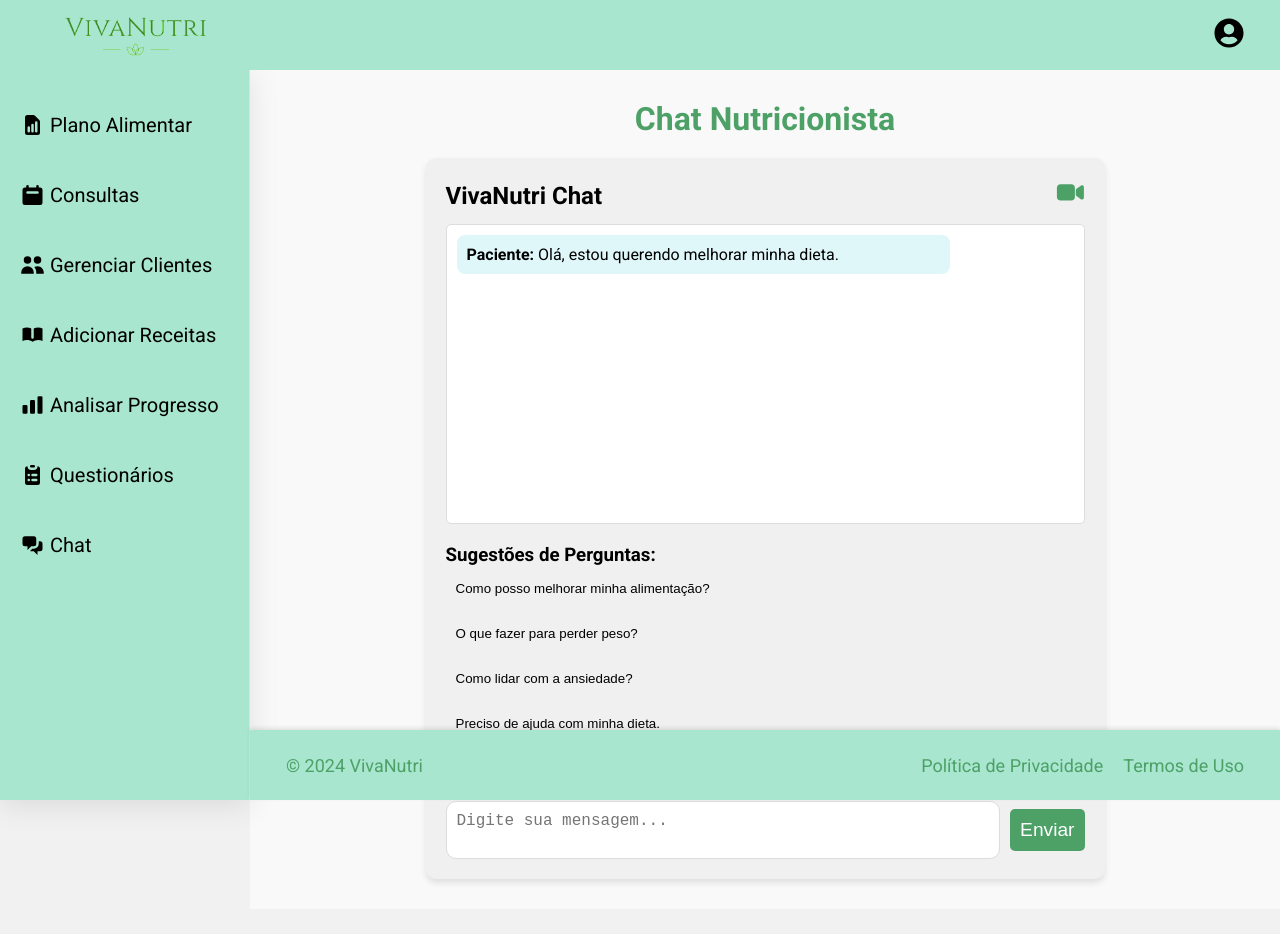
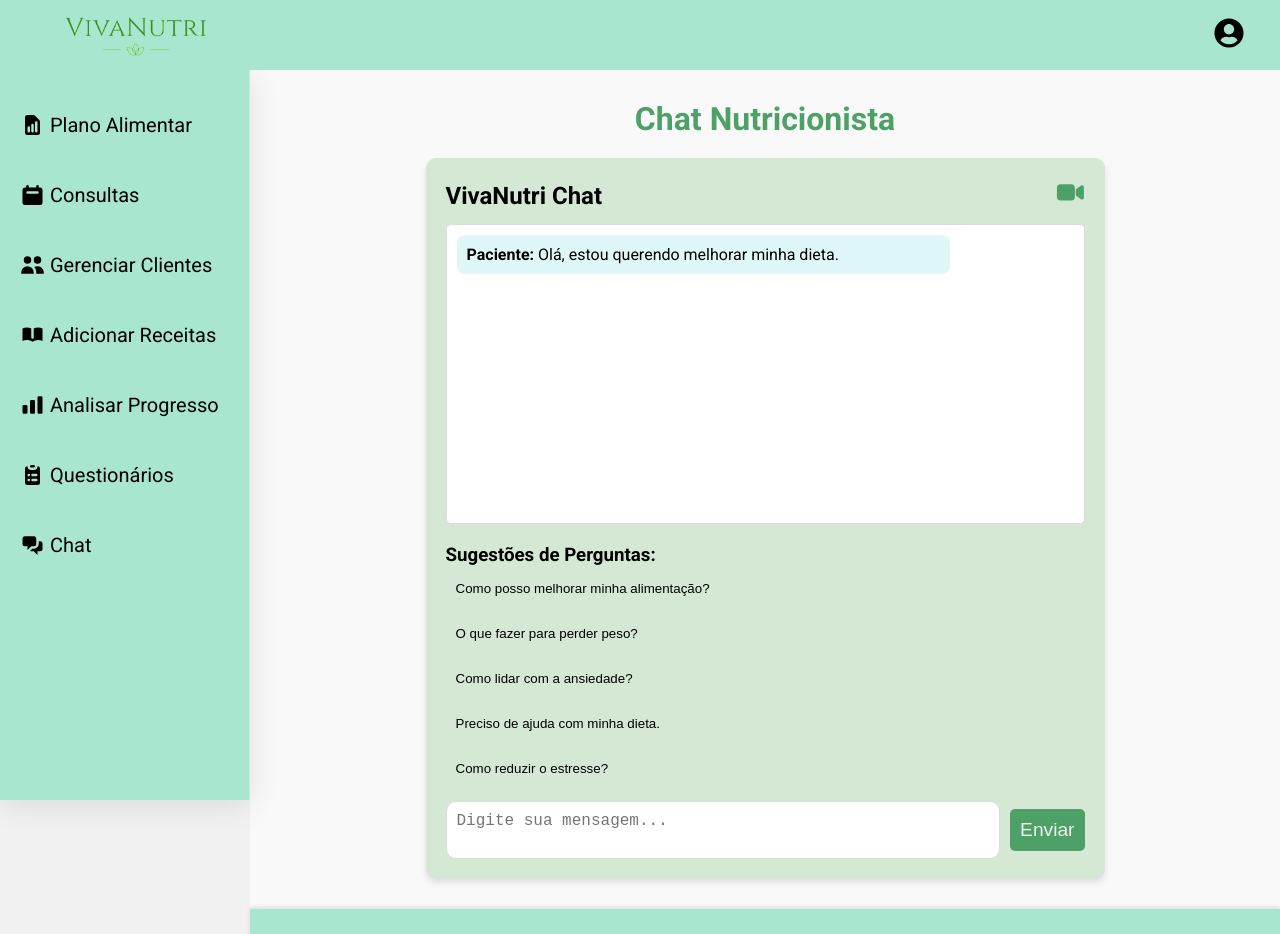
Before and after one commit to Raquel212/VivaNutri, a React (Vite) app: page /chatNutri in a window 1280 px wide. Shown: the top 934 px of the page. Before the commit the page ends 909 px from the top, so only its background shows below. Built offline with nearby package versions, Linux system fonts and the light colour scheme.

Commit message:
Alteração da Paleta de Cores

```diff
--- a/src/pages/ChatNutri/ChatNutri.module.css
+++ b/src/pages/ChatNutri/ChatNutri.module.css
@@ -86,7 +86,7 @@
   position: absolute;
   right: 0;
   top: 50px;
-  background-color: var(--soft-white);
+  background-color: var(--green);
   border: 1px solid var(--primary);
   border-radius: 6px;
   box-shadow: 0px 4px 6px rgba(0, 0, 0, 0.1);
@@ -104,11 +104,7 @@
 
 .dropdownMenu .linkHome:hover {
   color: var(--secondary);
-  background-color: var(--light-gray);
-}
-
-.dropdownMenu .linkHome:hover {
-  background-color: var(--beige);
+  background-color: var(--logo);
 }
 
 .inputContainer {
@@ -128,12 +124,19 @@
 }
 
 .sendButton {
-  color: white;
+  color: var(--logo);
+  background-color: var(--terceary);
   border: none;
   padding: 10px 20px;
   border-radius: 5px;
   cursor: pointer;
   font-size: 1rem;
+}
+
+.sendButton:hover{
+  background-color: var(--logo);
+  color: var(--terceary);
+  transition: 0.5s ease;
 }
 
 /* Main Content */
@@ -156,7 +159,7 @@ main {
 
 .chatContainer {
   width: 70%;
-  background-color: #f0f0f0;
+  background-color: var(--green);
   border-radius: 10px;
   box-shadow: 0 4px 6px rgba(0, 0, 0, 0.1);
   padding: 20px;
@@ -228,7 +231,7 @@ main {
   padding: 10px;
   background-color: var(--terceary);
   border: none;
-  color: white;
+  color: var(--logo);
   border-radius: 5px;
   cursor: pointer;
   font-size: 1.2rem;
@@ -244,7 +247,7 @@ main {
 }
 
 .suggestionButton {
-  background-color: #f0f0f0;
+  background-color: var(--green);
   border: none;
   padding: 10px;
   margin: 5px 0;
@@ -255,7 +258,7 @@ main {
 }
 
 .suggestionButton:hover {
-  background-color: #d0d0d0;
+  background-color: var(--logo);
 }
 
  /* Footer */
@@ -270,8 +273,6 @@ main {
   font-size: 1.125rem;
   color: var(--terceary);
   padding: 0 2.25rem;
-  position: fixed;
-  bottom: 0;
   box-shadow: 0 -2px 4px rgba(0, 0, 0, 0.1);
 }
 
```
